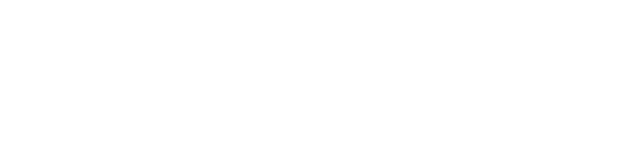
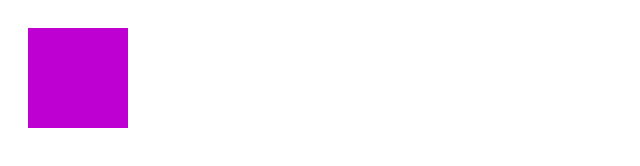
Before and after one commit to luiscastro8/8080EmulatorJS, a website built with webpack: page src/index.html in a window 1280 px wide. Shown: the whole page, without its empty margins (0-640 px from the left). Built offline with nearby package versions, Linux system fonts and the light colour scheme.

Commit message:
added example code

```diff
--- a/src/index.html
+++ b/src/index.html
@@ -5,5 +5,5 @@
 </head>
 
 <body>
-
+    <canvas id="canvas"></canvas>
 </body>
--- a/src/index.js
+++ b/src/index.js
@@ -0,0 +1,15 @@
+const canvas = document.getElementById('canvas');
+const ctx = canvas.getContext('2d');
+const imageData = ctx.createImageData(100, 100);
+
+// Iterate through every pixel
+for (let i = 0; i < imageData.data.length; i += 4) {
+    // Modify pixel data
+    imageData.data[i + 0] = 190;  // R value
+    imageData.data[i + 1] = 0;    // G value
+    imageData.data[i + 2] = 210;  // B value
+    imageData.data[i + 3] = 255;  // A value
+}
+
+// Draw image data to the canvas
+ctx.putImageData(imageData, 20, 20);
--- a/webpack.config.js
+++ b/webpack.config.js
@@ -5,5 +5,8 @@ module.exports = {
     mode: 'production',
     plugins: [
         new HtmlWebpackPlugin({ template: 'src/index.html' })
-    ]
+    ],
+    output: {
+        clean: true
+    }
 };
```
